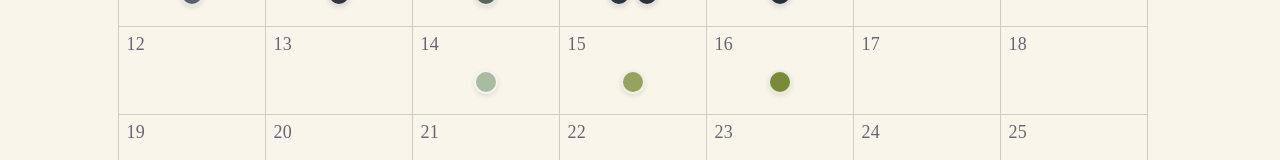
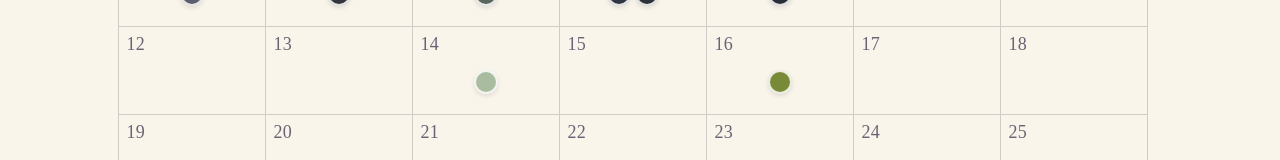
Before and after one commit to flux-hjkim/my-palette, a React (Vite) app: page /palette-log in a window 1280 px wide. Shown: the part 513-673 px from the top of the page. Built offline with nearby package versions, Linux system fonts and the light colour scheme.

Commit message:
Update colorGroups.js

```diff
--- a/src/data/colorGroups.js
+++ b/src/data/colorGroups.js
@@ -183,7 +183,7 @@ export const initialColorGroups = [
         color: "#95A35E",
         description: "기준이 흐릿할 때 쉽게 지치고 멈칫하게 돼요.",
         keywords: ["불분명함", "기준", "피로"],
-        createdAt: "2026-07-15",
+        createdAt: "2026-01-15",
       },
       {
         id: 403,
@@ -220,7 +220,7 @@ export const initialColorGroups = [
         color: "#E9DA8C",
         description: "지나온 생각과 감정을 차분히 남기는 사람이 되고 싶어요.",
         keywords: ["기록", "꾸준함", "아카이브"],
-        createdAt: "2026-04-22",
+        createdAt: "2025-12-22",
       },
       {
         id: 503,
@@ -230,7 +230,7 @@ export const initialColorGroups = [
         description:
           "내 취향과 생각이 담긴 화면을 직접 완성해가는 사람이 되고 싶어요.",
         keywords: ["서비스", "창작", "포트폴리오"],
-        createdAt: "2026-04-29",
+        createdAt: "2025-11-29",
       },
     ],
   },
```
